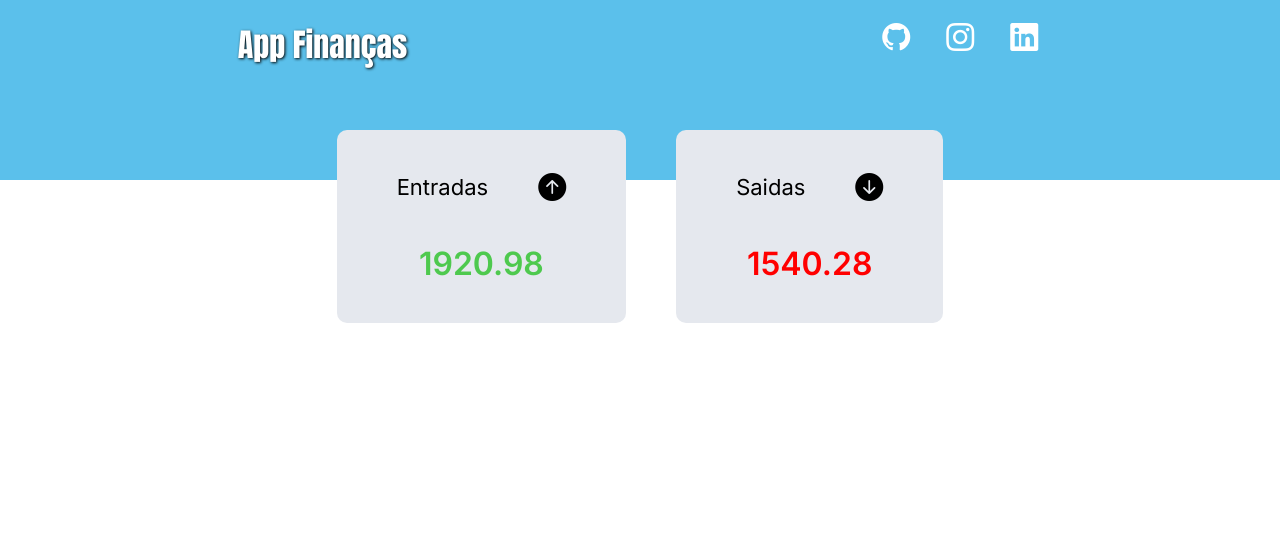
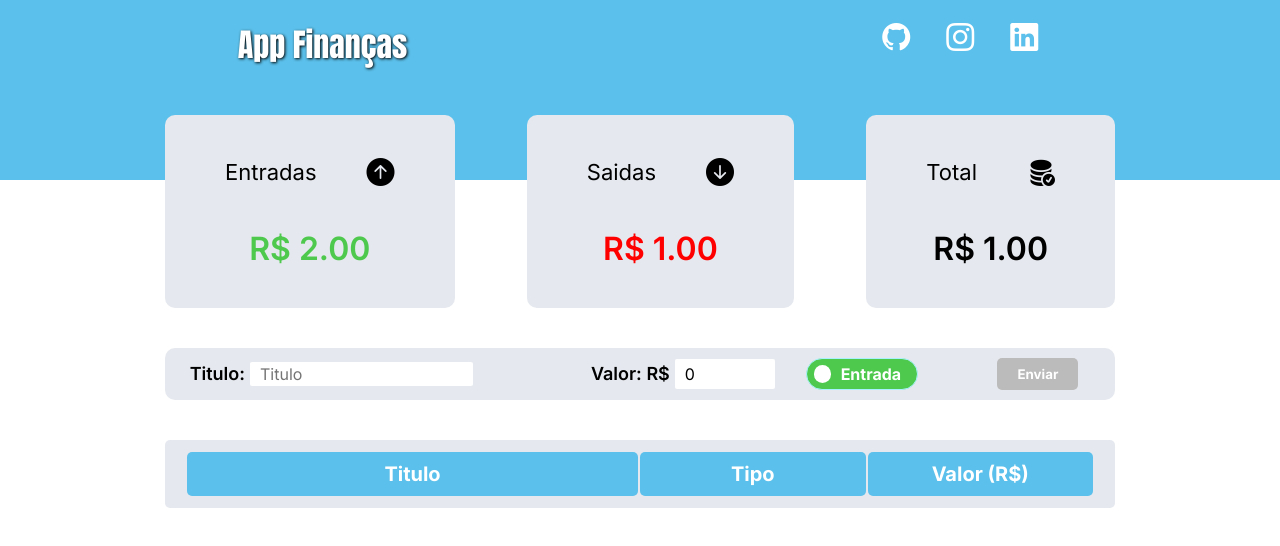
Before and after one commit to brunom-dev/app-financas-web, a React (Create React App) app: page / in a window 1280 px wide. Shown: the top 546 px of the page. Built offline with nearby package versions, Linux system fonts and the light colour scheme.

Commit message:
feat: add section de Inputs, add section History, add feature listagem de History

```diff
--- a/public/index.html
+++ b/public/index.html
@@ -1,5 +1,5 @@
 <!DOCTYPE html>
-<html lang="en">
+<html lang="pt-br">
   <head>
     <meta charset="utf-8" />
     <link rel="icon" href="%PUBLIC_URL%/favicon.ico" />
@@ -7,37 +7,11 @@
     <meta name="theme-color" content="#000000" />
     <meta
       name="description"
-      content="Web site created using create-react-app"
+      content="Aplicação de gerenciamento de finanças."
     />
-    <link rel="apple-touch-icon" href="%PUBLIC_URL%/logo192.png" />
-    <!--
-      manifest.json provides metadata used when your web app is installed on a
-      user's mobile device or desktop. See https://developers.google.com/web/fundamentals/web-app-manifest/
-    -->
-    <link rel="manifest" href="%PUBLIC_URL%/manifest.json" />
-    <!--
-      Notice the use of %PUBLIC_URL% in the tags above.
-      It will be replaced with the URL of the `public` folder during the build.
-      Only files inside the `public` folder can be referenced from the HTML.
-
-      Unlike "/favicon.ico" or "favicon.ico", "%PUBLIC_URL%/favicon.ico" will
-      work correctly both with client-side routing and a non-root public URL.
-      Learn how to configure a non-root public URL by running `npm run build`.
-    -->
-    <title>React App</title>
+    <title>App Finanças</title>
   </head>
   <body>
-    <noscript>You need to enable JavaScript to run this app.</noscript>
     <div id="root"></div>
-    <!--
-      This HTML file is a template.
-      If you open it directly in the browser, you will see an empty page.
-
-      You can add webfonts, meta tags, or analytics to this file.
-      The build step will place the bundled scripts into the <body> tag.
-
-      To begin the development, run `npm start` or `yarn start`.
-      To create a production bundle, use `npm run build` or `yarn build`.
-    -->
   </body>
 </html>
--- a/src/components/Card/index.jsx
+++ b/src/components/Card/index.jsx
@@ -8,7 +8,7 @@ export const Card = (props) => {
                 {props.icone}
             </div>
             <div className="values">
-                <span>{props.values}</span>
+                <span>R$ {props.values}</span>
             </div>
         </div>
     )
--- a/src/components/Card/style.css
+++ b/src/components/Card/style.css
@@ -6,7 +6,7 @@
     padding: 40px 30px;
     border-radius: 10px;
     cursor: pointer;
-    transition: .5s;
+    transition: .2s;
 }
 
 .card:hover .title i {
--- a/src/pages/Home/index.jsx
+++ b/src/pages/Home/index.jsx
@@ -1,27 +1,141 @@
 import './style.css'
-import React from 'react'
+import React, { useEffect, useState } from 'react'
 
 import { Header } from '../../components/Header'
 import { Card } from '../../components/Card'
 
 export const Home = () => {
+
+
+    const [entradas, setEntradas] = useState(2)
+    const [saidas, setSaidas] = useState(1)
+    const total = entradas - saidas;
+
+
+    const [titulo, setTitulo] = useState('')
+    const [valor, setValor] = useState(0)
+    const [tipo, setTipo] = useState(false)
+    // todo - ENTRADA = false
+    // todo - SAIDA = true
+
+    const [transferencias, setTransferencias] = useState([])
+
+    function handleRegister(valor, titulo, tipo) {
+        const transferencia = {
+            valor: Number(valor).toFixed(2),
+            titulo,
+            tipo
+        }
+
+        setTransferencias([...transferencias, transferencia])
+        console.log(transferencias)
+    }
+
     return (
         <>
-            <Header />
+            <Header/>
 
-            <main>
+            <main className='content'>
                 <div className='box-cards'>
                     <Card
                         title={"Entradas"}
-                        icone={<i class="bi bi-arrow-up-circle-fill"></i>} values={1920.98}
+                        icone={<i className="bi bi-arrow-up-circle-fill"></i>} values={entradas.toFixed(2)}
                         identificador='entradas'
                     />
 
                     <Card
                         title={"Saidas"}
-                        icone={<i class="bi bi-arrow-down-circle-fill"></i>} values={1540.28}
+                        icone={<i className="bi bi-arrow-down-circle-fill"></i>} values={saidas.toFixed(2)}
                         identificador='saidas'
                     />
+
+                    <Card
+                        title={"Total"}
+                        icone={<i className="bi bi-database-fill-check"></i>}
+                        values={total.toFixed(2)}
+
+                    />
+                </div>
+
+                <div className='box-input'>
+                    <div className='container-input'>
+                        <label htmlFor="titulo">Titulo:</label>
+                        <input
+                            type="text"
+                            placeholder='Titulo'
+                            id='titulo'
+                            value={titulo}
+                            onChange={e => setTitulo(e.target.value)}
+                        />
+                    </div>
+
+
+                    <div className='container-input'>
+                        <label htmlFor="valor">Valor: R$</label>
+                        <input
+                            type="number"
+                            placeholder='0'
+                            id='valor'
+                            value={valor}
+                            min={1}
+                            onChange={e => {
+                                setValor(e.target.value)
+                            }}
+                        />
+                    </div>
+
+                    <div className="toggle-wrapper">
+                        <label className="switch">
+                            <input
+                                type="checkbox"
+                                className="hidden-toggle"
+                                value={tipo}
+                                onChange={e => setTipo(e.target.value)}
+                            />
+                            <div className="slider">
+                                <div className="button"></div>
+                            </div>
+                        </label>
+                    </div>
+
+                    <div className="submit">
+                        <button
+                            disabled={(valor == 0 || titulo.length == 0)}
+                            onClick={() => handleRegister(valor, titulo, tipo)}
+                        >
+                            Enviar
+                        </button>
+                    </div>
+                </div>
+
+                <div className='box-history'>
+                    <table>
+                        <thead>
+                            <tr>
+                                <th className='desc'>Titulo</th>
+                                <th className='tipo'>Tipo</th>
+                                <th className='val'>Valor (R$)</th>
+                            </tr>
+                        </thead>
+
+                        {transferencias.map((transf) => {
+                            return (
+                            <tbody>
+                                <td>{transf.titulo}</td>
+                                <td>{transf.tipo ? 'Saida' : 'Entrada'}</td>
+                                {
+                                    transf.tipo ?
+                                    <td className='tipo-saida'>{(transf.valor)}</td>
+                                    :
+                                    <td className='tipo-entrada'>{(transf.valor)}</td>
+                                }
+                            </tbody>
+                            )
+                        })}
+
+
+
+                    </table>
                 </div>
 
             </main>
--- a/src/pages/Home/style.css
+++ b/src/pages/Home/style.css
@@ -1,6 +1,11 @@
 @import url("https://cdn.jsdelivr.net/npm/bootstrap-icons@1.11.3/font/bootstrap-icons.min.css");
 
 @import url('https://fonts.googleapis.com/css2?family=Inter:wght@100..900&display=swap');
+
+:root {
+    --white-cream: #E5E8EE;
+    --blue-light: #5BC0EB ;
+}
 
 * {
     padding: 0;
@@ -14,10 +19,205 @@ a {
     color: #fff;
 }
 
+.content {
+    max-width: 950px;
+    margin: 0 auto;
+}
+
+main {
+    display: flex;
+    flex-direction: column;
+    gap: 40px;
+}
 
 .box-cards {
     display: flex;
     gap: 50px;
-    margin-top: -50px;
-    justify-content: center;
+    margin: -65px 0 0;
+    flex-wrap: wrap;
+    justify-content: space-between;
 }
+
+.box-input {
+    display: flex;
+    justify-content: space-around;
+    width: 100%;
+    margin: 0 auto;
+    padding: 10px;
+    align-items: center;
+    background-color: var(--white-cream);
+    border-radius: 10px ;
+}
+
+.box-input .container-input label {
+    font-size: 18px;
+    margin-right: 5px;
+    font-family: 'Inter';
+    font-weight: 600;
+}
+
+.box-input .container-input:nth-of-type(1) {
+    width: 40%;
+}
+
+.box-input .container-input:nth-of-type(2) {
+
+    width: 20%;
+}
+
+.box-input #valor {
+    font-size: 16px;
+    padding: 5px 10px;
+    border: 0;
+    border-radius: 2px;
+    outline: none;
+    text-decoration: none;
+    width: 100px;
+}
+
+.box-input #titulo {
+    width: 60%;
+    font-size: 16px;
+    border: 0;
+    border-radius: 2px;
+    padding: 2px 10px;
+    outline: none;
+    text-decoration: none;
+}
+
+
+.toggle-wrapper {
+  display: flex;
+  align-items: center;
+  margin-right: 50px;
+}
+
+.switch > .hidden-toggle {
+  display: none;
+}
+
+.switch > .slider {
+  background: #4EC94E;
+  border: 0.1rem solid #a9f2fd;
+  cursor: pointer;
+  border-radius: 2rem;
+  transition: all 300ms ease-in-out;
+  width: 7rem;
+  height: 2rem;
+  position: relative;
+}
+
+.switch > .slider > .button{
+  content: "";
+  position: absolute;
+  width: 1.1rem;
+  height: 1.1rem;
+  background: #ffffff;
+  top: 0.4rem;
+  left: 0.4rem;
+  transition: all 300ms ease-in-out;
+  border-radius: 50%;
+  z-index: 2;
+}
+
+.switch > .slider:after {
+  position: absolute;
+  top: 50%;
+  right: 1rem;
+  transform: translate(0, -50%);
+  font-size: 1rem;
+  line-height: 1.4rem;
+  color: #fff;
+  font-weight: bold;
+  z-index: 1;
+  transition: all 300ms ease-in-out;
+  content: "Entrada";
+}
+
+.switch > .hidden-toggle:checked ~ .slider {
+  background: #FF0000;
+}
+
+.switch > .hidden-toggle:checked ~ .slider > .button {
+  left: 5rem;
+  background: #fff;
+}
+
+.switch > .hidden-toggle:checked ~ .slider:after {
+  right: 3rem;
+  color: #f1f1ff;
+  content: "Saida";
+}
+
+
+.box-input .submit  {
+    width: 10%
+}
+
+.box-input .submit button {
+    padding: 8px 20px;
+    background-color: var(--blue-light);
+    color: #fff;
+    border: 0;
+    border-radius: 5px;
+    font-weight: bold;
+    cursor: pointer;
+    transition: .2s;
+}
+
+.box-input .submit button:active {
+    transform: scale(0.9);
+}
+
+.box-input .submit button:disabled {
+    background-color: #bbb;
+
+}
+
+
+.box-history {
+    background: var(--white-cream) ;
+    border-radius: 5px;
+    padding: 10px 20px;
+    margin-bottom: 50px;
+}
+
+.box-history table {
+    width: 100%;
+    text-align: center;
+}
+
+.box-history table .desc {
+    width: 50%;
+    font-size: 20px;
+    padding: 10px 0;
+    background-color: var(--blue-light);
+    color: #fff;
+    border-radius: 5px;
+}
+
+.box-history table .tipo {
+    width: 25%;
+    font-size: 20px;
+    padding: 10px 0;
+    background-color: var(--blue-light);
+    color: #fff;
+    border-radius: 5px;
+}
+
+.box-history table .val {
+    font-size: 20px;
+    padding: 10px 0;
+    background-color: var(--blue-light);
+    color: #fff;
+    border-radius: 5px;
+}
+
+
+.box-history table td {
+    padding: 10px 0;
+    font-weight: bold;
+}
+
+.box-history table .tipo-entrada{color: #4EC94E}
+.box-history table .tipo-saida{color: #ff0000}
```
